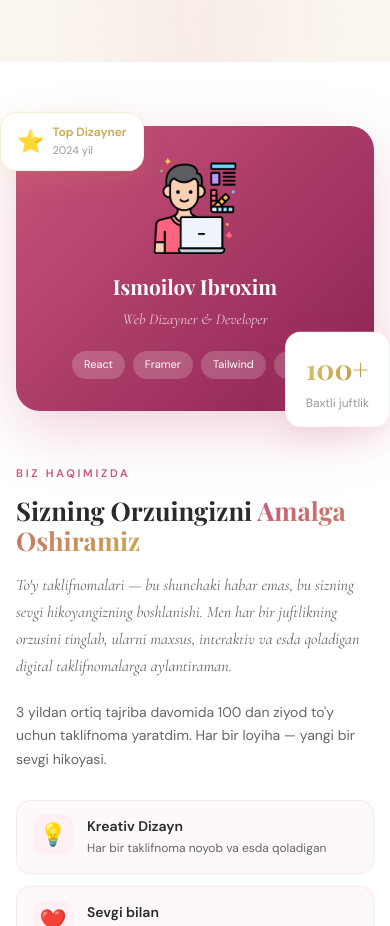
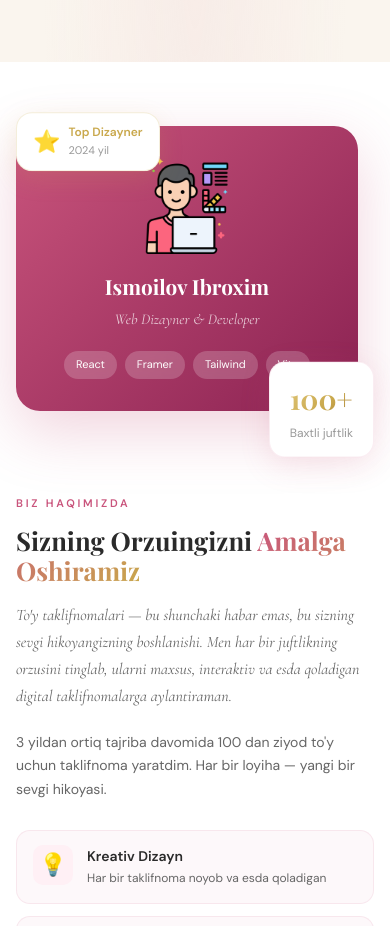
Before and after one commit to Ibroxim13/Taklif.uz, a React (Vite) app: page / in a window 390 px wide. Shown: the part 4272-5198 px from the top of the page. Built offline with nearby package versions, Linux system fonts and the light colour scheme; a web font is replaced by a local one.

Commit message:
fix about overflow mobile

```diff
--- a/src/components/About.jsx
+++ b/src/components/About.jsx
@@ -35,7 +35,7 @@ export default function About() {
             initial={{ opacity: 0, x: -30 }}
             animate={inView ? { opacity: 1, x: 0 } : {}}
             transition={{ duration: 0.65 }}
-            style={{ position: 'relative' }}
+            style={{ position: 'relative', paddingBottom: 30, paddingRight: 16 }}
           >
             {/* Main */}
             <div style={{
@@ -69,7 +69,7 @@ export default function About() {
             <motion.div
               animate={{ y: [0, -8, 0] }} transition={{ duration: 4, repeat: Infinity }}
               style={{
-                position: 'absolute', bottom: -20, right: -16,
+                position: 'absolute', bottom: -20, right: 0,
                 background: 'white', borderRadius: 16, padding: '14px 20px',
                 boxShadow: '0 8px 30px rgba(201,84,124,0.15)',
                 border: '1px solid rgba(201,84,124,0.1)'
@@ -85,7 +85,7 @@ export default function About() {
             <motion.div
               animate={{ y: [0, 8, 0] }} transition={{ duration: 3.5, repeat: Infinity, delay: 0.6 }}
               style={{
-                position: 'absolute', top: -16, left: -16,
+                position: 'absolute', top: -16, left: 0,
                 background: 'white', borderRadius: 16, padding: '10px 16px',
                 boxShadow: '0 8px 24px rgba(201,168,76,0.15)',
                 border: '1px solid rgba(201,168,76,0.2)',
```
